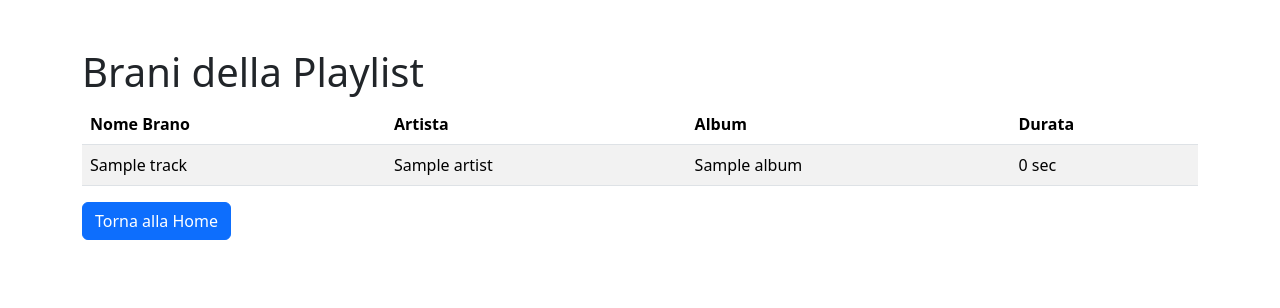
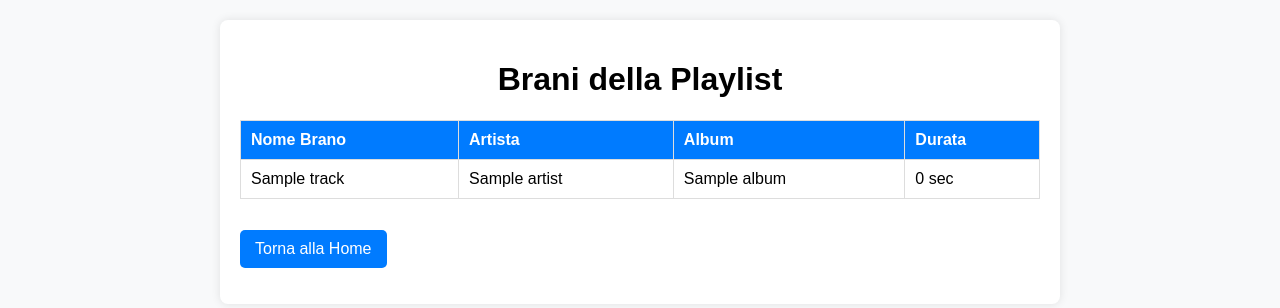
Before and after one commit to Chiroli-Matteo/Spotify, a Flask app: template templates/playlist_tracks.html in a window 1280 px wide. Shown: the top 308 px of the page. Run offline with Flask 3, Linux system fonts and the light colour scheme; the template is opened without the code that fills it: most values are stand-ins (such as "Sample title", 1, 10 or a date in 2020).

Commit message:
push parte 3

```diff
--- a/app.py
+++ b/app.py
@@ -1,65 +1,13 @@
-from flask import Flask, redirect, request, url_for, render_template, session
-import spotipy
-from spotipy.oauth2 import SpotifyOAuth
-
-# Spotify API credentials
-SPOTIFY_CLIENT_ID = "240a9f1183934356813d43dd3aeb82ce"
-SPOTIFY_CLIENT_SECRET = "2244545b43084ae0a1a56bf52270e829"
-SPOTIFY_REDIRECT_URI = "https://5000-chirolimatteo-spotify-sp3nltpqw6t.ws-eu117.gitpod.io/callback"  # Redirect URL after login
+from flask import Flask
+from blueprints.auth import auth_bp
+from blueprints.home import home_bp
 
 app = Flask(__name__)
-app.secret_key = 'chiave_per_session'  # Secret key for session identification
+app.secret_key = 'chiave_per_session'
 
-# Configure SpotifyOAuth for authentication and redirect URI
-sp_oauth = SpotifyOAuth(
-    client_id=SPOTIFY_CLIENT_ID,
-    client_secret=SPOTIFY_CLIENT_SECRET,
-    redirect_uri=SPOTIFY_REDIRECT_URI,
-    scope="user-read-private user-library-read playlist-read-private",  # Added permission for playlists
-    show_dialog=True  # Force the request for new credentials
-)
-
-@app.route('/')
-def login():
-    auth_url = sp_oauth.get_authorize_url()  # Spotify login
-    return redirect(auth_url)
-
-@app.route('/callback')
-def callback():
-    code = request.args.get('code')  # Get authorization code
-    token_info = sp_oauth.get_access_token(code)  # Exchange code for access token
-    session['token_info'] = token_info  # Save token to session for later use
-    return redirect(url_for('home'))
-
-@app.route('/logout')
-def logout():
-    session.clear()  # Clear the access token stored in the session
-    return redirect(url_for('login'))
-
-@app.route('/home')
-def home():
-    token_info = session.get('token_info', None)  # Get the token info from session
-    if not token_info:
-        return redirect(url_for('login'))
-
-    sp = spotipy.Spotify(auth=token_info['access_token'])  # Use the access token to create a Spotify object
-    user_info = sp.current_user()  # Get the user profile
-
-    # Get the user's playlists
-    playlists = sp.current_user_playlists()['items']
-
-    return render_template('home.html', user_info=user_info, playlists=playlists)  # Pass user info and playlists to template
-
-@app.route('/playlist/<playlist_id>')
-def playlist_tracks(playlist_id):
-    token_info = session.get('token_info', None)  # Get the token info from session
-    sp = spotipy.Spotify(auth=token_info['access_token'])  # Use the access token to create a Spotify object
-
-    # Get the tracks of the specified playlist
-    results = sp.playlist_tracks(playlist_id)
-    tracks = results['items']  # List of tracks in the playlist
-
-    return render_template('playlist_tracks.html', tracks=tracks)  # Pass the tracks to the playlist_tracks template
+# Registriamo i Blueprint
+app.register_blueprint(auth_bp)
+app.register_blueprint(home_bp)
 
 if __name__ == '__main__':
     app.run(debug=True)
--- /dev/null
+++ b/blueprints/auth.py
@@ -0,0 +1,33 @@
+from flask import Blueprint, redirect, request, url_for, session
+import spotipy
+from spotipy.oauth2 import SpotifyOAuth
+
+SPOTIFY_CLIENT_ID = "240a9f1183934356813d43dd3aeb82ce"
+SPOTIFY_CLIENT_SECRET = "2244545b43084ae0a1a56bf52270e829"
+SPOTIFY_REDIRECT_URI = "https://5000-chirolimatteo-spotify-sp3nltpqw6t.ws-eu117.gitpod.io/callback"
+auth_bp = Blueprint('auth', __name__)
+
+sp_oauth = SpotifyOAuth(
+    client_id=SPOTIFY_CLIENT_ID,
+    client_secret=SPOTIFY_CLIENT_SECRET,
+    redirect_uri=SPOTIFY_REDIRECT_URI,
+    scope="user-read-private",
+    show_dialog=True
+)
+
+@auth_bp.route('/')
+def login():
+    auth_url = sp_oauth.get_authorize_url()
+    return redirect(auth_url)
+
+@auth_bp.route('/logout')
+def logout():
+    session.clear()  # Cancella l'access token salvato in sessione
+    return redirect(url_for('auth.login'))
+
+@auth_bp.route('/callback')
+def callback():
+    code = request.args.get('code')
+    token_info = sp_oauth.get_access_token(code)
+    session['token_info'] = token_info
+    return redirect(url_for('home.homepage'))
--- a/templates/playlist_tracks.html
+++ b/templates/playlist_tracks.html
@@ -4,21 +4,66 @@
     <meta charset="UTF-8">
     <meta name="viewport" content="width=device-width, initial-scale=1.0">
     <title>Brani della Playlist</title>
-    <!-- Aggiungi il link per il CDN di Bootstrap -->
-    <link href="https://cdn.jsdelivr.net/npm/bootstrap@5.3.0-alpha1/dist/css/bootstrap.min.css" rel="stylesheet">
+    <style>
+        body {
+            font-family: Arial, sans-serif;
+            margin: 20px;
+            padding: 0;
+            background-color: #f8f9fa;
+        }
+        .container {
+            max-width: 800px;
+            margin: 0 auto;
+            background: white;
+            padding: 20px;
+            border-radius: 8px;
+            box-shadow: 0px 0px 10px rgba(0, 0, 0, 0.1);
+        }
+        h1 {
+            text-align: center;
+        }
+        table {
+            width: 100%;
+            border-collapse: collapse;
+            margin-top: 20px;
+        }
+        th, td {
+            border: 1px solid #ddd;
+            padding: 10px;
+            text-align: left;
+        }
+        th {
+            background-color: #007bff;
+            color: white;
+        }
+        tr:nth-child(even) {
+            background-color: #f2f2f2;
+        }
+        .btn {
+            display: inline-block;
+            padding: 10px 15px;
+            margin-top: 15px;
+            background-color: #007bff;
+            color: white;
+            text-decoration: none;
+            border-radius: 5px;
+            text-align: center;
+        }
+        .btn:hover {
+            background-color: #0056b3;
+        }
+    </style>
 </head>
 <body>
-    <div class="container mt-5">
+    <div class="container">
         <h1>Brani della Playlist</h1>
-
-        <!-- Inizia la tabella con le classi di Bootstrap -->
-        <table class="table table-striped">
+        <table>
             <thead>
                 <tr>
-                    <th scope="col">Nome Brano</th>
-                    <th scope="col">Artista</th>
-                    <th scope="col">Album</th> <!-- Added album column -->
-                    <th scope="col">Durata</th> <!-- Added duration column -->
+                    <th>Nome Brano</th>
+                    <th>Artista</th>
+                    <th>Album</th>
+                    <th>Durata</th>
                 </tr>
             </thead>
             <tbody>
@@ -26,18 +71,13 @@
                 <tr>
                     <td>{{ track['track']['name'] }}</td>
                     <td>{{ track['track']['artists'][0]['name'] }}</td>
-                    <td>{{ track['track']['album']['name'] }}</td> <!-- Display album name -->
-                    <td>{{ track['track']['duration_ms'] // 1000 }} sec</td> <!-- Display track duration in seconds -->
+                    <td>{{ track['track']['album']['name'] }}</td>
+                    <td>{{ track['track']['duration_ms'] // 1000 }} sec</td>
                 </tr>
                 {% endfor %}
             </tbody>
         </table>
-
-        <!-- Link per tornare alla home -->
-        <p><a href="{{ url_for('home') }}" class="btn btn-primary">Torna alla Home</a></p>
+        <p><a href="{{ url_for('home.homepage') }}" class="btn">Torna alla Home</a></p>
     </div>
-
-    <!-- Aggiungi il JS di Bootstrap (opzionale, ma utile per alcuni componenti interattivi) -->
-    <script src="https://cdn.jsdelivr.net/npm/bootstrap@5.3.0-alpha1/dist/js/bootstrap.bundle.min.js"></script>
 </body>
 </html>
```
Also changed, not shown: blueprints/home.py (added, +25 -0 lines), templates/home.html (+5 -4 lines), requirements.txt (added), services/spotify_oauth.py (added), static/css/style.css (added), templates/base.html (added).
